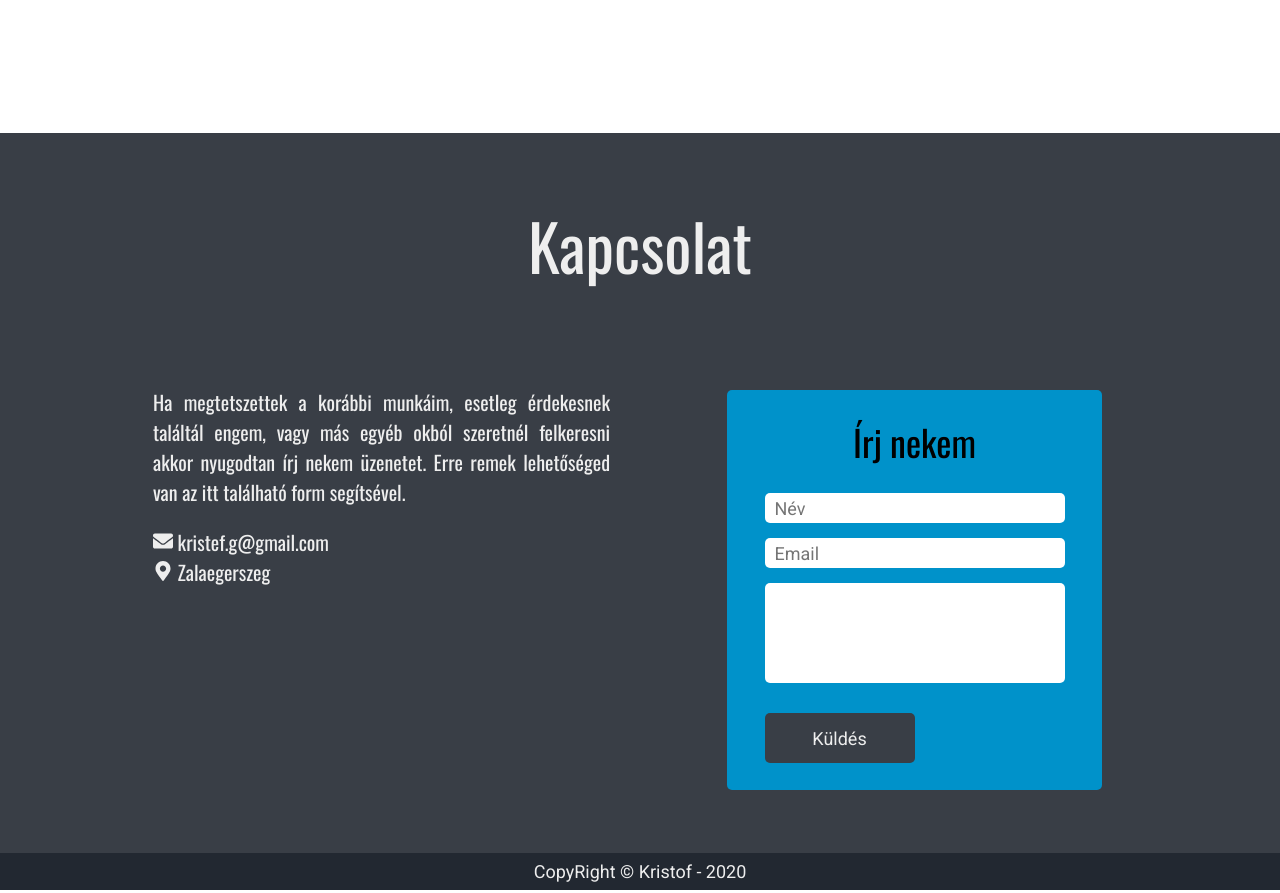
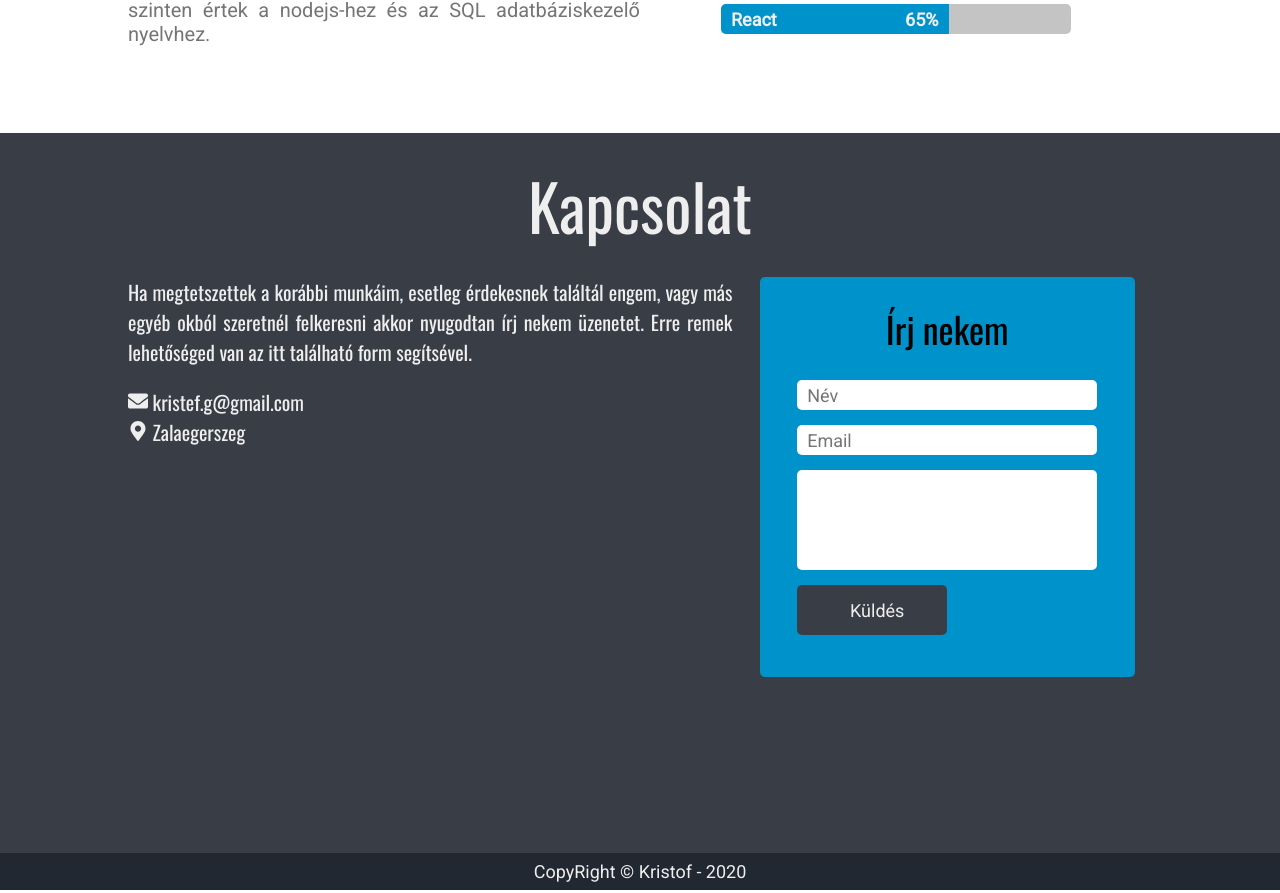
Before and after one commit to Gkristof96/Portfolio, a React (Create React App) app: page / in a window 1280 px wide. Shown: the part 2827-3720 px from the top of the page. Built offline with nearby package versions, Linux system fonts and the light colour scheme; a web font is replaced by a local one.

Commit message:
contact section response fixed

```diff
--- /dev/null
+++ b/src/Contact.css
@@ -0,0 +1,70 @@
+form {
+    grid-area: form;
+    display: flex;
+    flex-direction: column;
+    width: 80%;
+    height: 100%;
+    margin: auto;
+}
+
+input {
+    height: 50px;
+    border-radius: 5px;
+    border: none;
+    margin-bottom: 15px;
+    font-size: 28px;
+    font-family: 'Roboto', sans-serif;
+    padding-left: 10px;
+
+}
+
+input:focus {
+    outline: none;
+}
+.message {
+    height: 100px;
+    border-radius: 5px;
+    border: none;
+    resize: none;
+    margin-bottom: 15px;
+    padding: 10px;
+    font-family: 'Roboto', sans-serif;
+    font-size: 18px;
+}
+
+.message:focus {
+    outline: none;
+}
+
+.btn {
+    width: 200px;
+    height: 50px;
+    background: #393E46;
+    border: none;
+    font-family: 'Roboto', sans-serif;
+    color: #eee;
+    font-size: 24px;
+    text-align: center;
+    border-radius: 5px;
+}
+
+@media (max-width: 1376px) {
+    input {
+        height: 30px;
+        font-size: 18px;
+    }
+    .message {
+        height: 100px;
+        font-size: 18px;
+    }
+    .btn {
+        width: 150px;
+        font-size: 18px;
+    }
+}
+
+@media screen and (max-width: 768px) {
+    .btn {
+        height: 40px
+    }
+}
--- a/src/components/ContactCard/ContactCardElements.js
+++ b/src/components/ContactCard/ContactCardElements.js
@@ -1,15 +1,14 @@
 import styled from 'styled-components'
 
 export const CardContainer = styled.div`
-    grid-area: col2;
     width: 500px;
-    height: 550px;
+    height: 100%;
+    max-height: 450px;
     background: #0092CA;
     border-radius: 5px;
-    margin-top: 50px;
-    margin-right: 50px;
-    justify-self: flex-end;
-    align-self: center;
+    display: grid;
+    grid-template-rows: 1fr 3fr;
+    grid-template-areas: 'title' 'form';
     @media (max-width: 1376px) {
         height: 400px;
         width: 375px;
@@ -22,87 +21,9 @@ export const CardContainer = styled.div`
 `
 
 export const Title = styled.div`
+    grid-area: title;
     width: 100%;
     text-align: center;
     margin: 25px 0;
     font-size: 36px;
 `
-
-export const Form = styled.form`
-    display: flex;
-    flex-direction: column;
-    width: 80%;
-    height: 100%;
-    margin: auto;
-`
-export const Input = styled.input.attrs({
-    type: "text",
-  })`
-    height: 50px;
-    border-radius: 5px;
-    border: none;
-    margin-bottom: 30px;
-    font-size: 28px;
-    font-family: 'Roboto', sans-serif;
-    padding-left: 10px;
-    &:focus {
-        outline: none;
-    }
-    @media (max-width: 1376px) {
-        height: 30px;
-        font-size: 18px;
-        margin-bottom: 15px;
-      }
-  `
-export const Name = styled(Input).attrs({
-    type: 'text',
-    name: 'name',
-    placeholder: 'Név',
-})``
-
-export const Email = styled(Input).attrs({
-    type: 'email',
-    name: 'email',
-    placeholder: 'Email',
-})``
-
-export const Subject = styled.textarea`
-    height: 150px;
-    border-radius: 5px;
-    border: none;
-    resize: none;
-    margin-bottom: 30px;
-    padding: 10px;
-    font-family: 'Roboto', sans-serif;
-    font-size: 18px;
-    &:focus {
-        outline: none;
-    }
-    @media (max-width: 1376px) {
-        height: 100px;
-        font-size: 18px;
-    }
-`
-
-export const Button = styled.input.attrs({
-    type: "submit",
-    value: 'Küldés',
-  })`
-  width: 200px;
-  height: 75px;
-  background: #393E46;
-  border: none;
-  font-family: 'Roboto', sans-serif;
-  color: #eee;
-  font-size: 24px;
-  text-align: center;
-  border-radius: 5px;
-  @media (max-width: 1376px) {
-    height: 50px;
-    width: 150px;
-    font-size: 18px;
-  }
-  @media screen and (max-width: 768px) {
-    height: 40px
-  }
-`
--- a/src/components/ContactCard/index.js
+++ b/src/components/ContactCard/index.js
@@ -1,6 +1,7 @@
 import React from 'react'
 import emailjs from 'emailjs-com';
-import { CardContainer, Title, Name, Email, Subject, Form, Button } from '../ContactCard/ContactCardElements'
+import { CardContainer, Title} from '../ContactCard/ContactCardElements'
+import '../../Contact.css';
 
 const ContactCard = () => {
     const sendEmail = (e) => {
@@ -20,14 +21,12 @@ const ContactCard = () => {
                 <Title>
                     Írj nekem
                 </Title>
-                <Form onSubmit={sendEmail}>
-                    <Name>
-                    </Name>
-                    <Email></Email>
-                    <Subject name='message'>
-                    </Subject >
-                    <Button></Button>
-                </Form>
+                <form onSubmit={sendEmail}>
+                    <input type="text" name='name' placeholder='Név' />
+                    <input type='email' name='email' placeholder='Email' />
+                    <textarea className='message' name='message' />
+                    <input className='btn' type='submit' value='Küldés' />
+                </form>
             </CardContainer>
         </>
     )
--- a/src/components/ContactSection/ContactElements.js
+++ b/src/components/ContactSection/ContactElements.js
@@ -9,11 +9,9 @@ export const ContactWrapper = styled.div`
     height: 90vh;
     max-width: 80%;
     margin: 0 auto;
-    padding: 5vh 0;
-    grid-template-rows: 1.5fr 8fr;
-    grid-template-columns: repeat(2, 1fr);
+    grid-template-rows: 2fr 8fr;
+    grid-template-columns: 60% 40%;
     grid-template-areas: 'title title' 'col1 col2';
-    grid-column-gap: 10px;
 
     @media screen and (max-width: 768px) {
         height: auto;
@@ -28,19 +26,20 @@ export const TextWrapper = styled.div`
     color: #eee;
     font-family: 'Roboto', sans-serif;
     font-size: 28px;
-    margin: 50px 0;
-    margin-left: 50px;
     @media (max-width: 1376px) {
         font-size: 20px;
-        margin: 70px 25px;
     }
     @media screen and (max-width: 768px) {
         font-size: 18px;
-        margin: 25px 0;
     }
 `
-
+export const CardWrapper = styled.div`
+    grid-area: col2;
+    display: flex;
+    justify-content: center;
+`
 export const Description = styled.p`
+    padding-right: 10px;
     margin-bottom: 20px;
 `
 
--- a/src/components/ContactSection/index.js
+++ b/src/components/ContactSection/index.js
@@ -1,5 +1,5 @@
 import React from 'react'
-import { ContactContainer, ContactWrapper, TextWrapper, Description, Mail, City} from './ContactElements'
+import { ContactContainer, ContactWrapper, TextWrapper,CardWrapper, Description, Mail, City} from './ContactElements'
 import { Title } from '../TitleElements'
 import ContactCard from '../ContactCard'
 import { FaMapMarkerAlt, FaEnvelope } from 'react-icons/fa'
@@ -15,7 +15,9 @@ const Contact = () => {
                             <Mail><FaEnvelope />{`  kristef.g@gmail.com`}</Mail>
                             <City><FaMapMarkerAlt />{`  Zalaegerszeg`}</City>
                         </TextWrapper>
-                  <ContactCard />
+                        <CardWrapper>
+                            <ContactCard />
+                        </CardWrapper>
               </ContactWrapper>
           </ContactContainer>
         </>
--- a/src/components/SkillsSection/SkillsElements.js
+++ b/src/components/SkillsSection/SkillsElements.js
@@ -10,7 +10,7 @@ export const SkillsWrapper = styled.div`
     height: 90vh;
     max-width: 80%;
     margin: 0 auto;
-    grid-template-rows: 1.5fr 8fr;
+    grid-template-rows: 2r 8fr;
     grid-template-columns: repeat(2, 1fr);
     grid-template-areas: "title title" "col1 col2";
 
```
